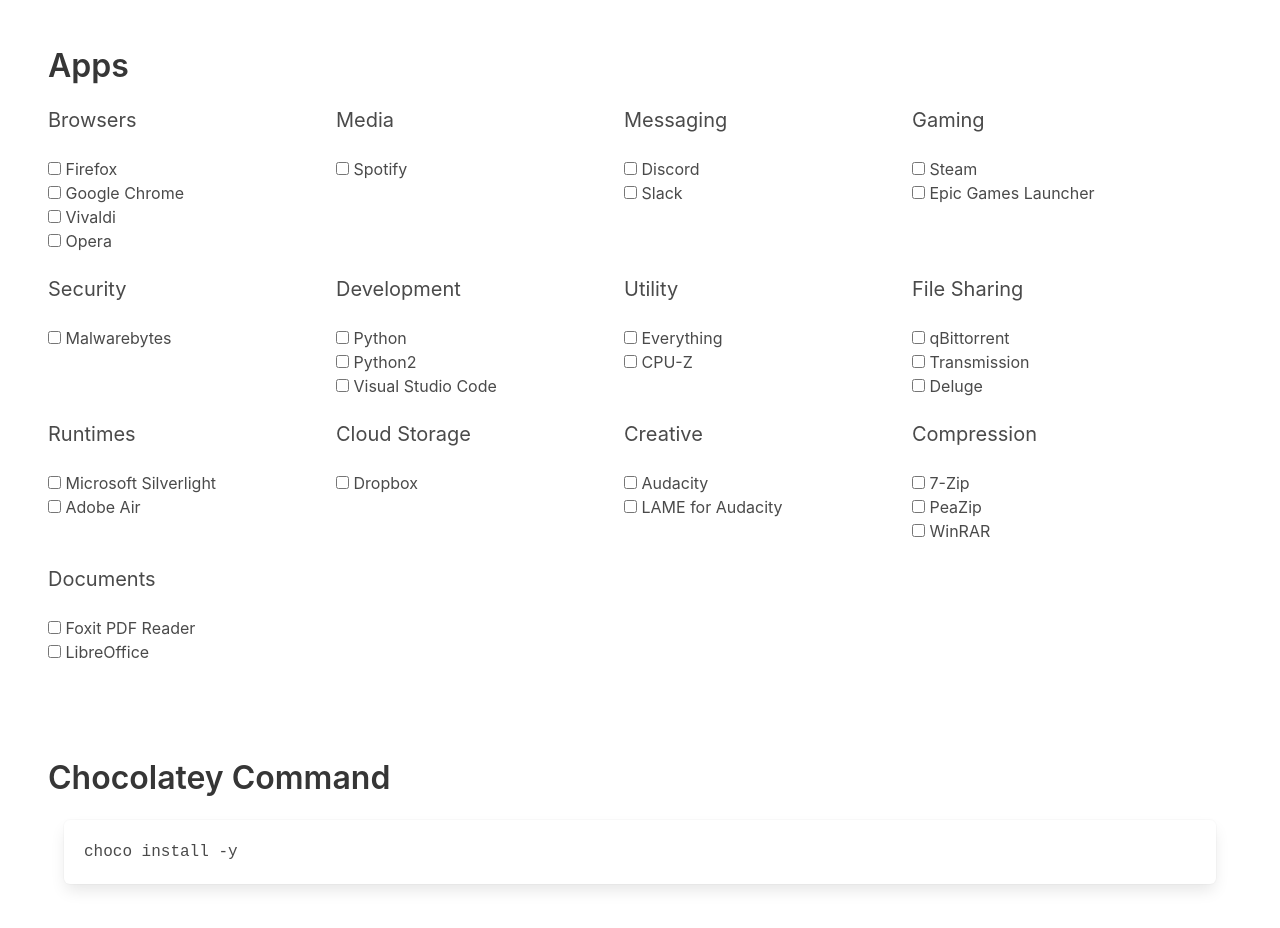
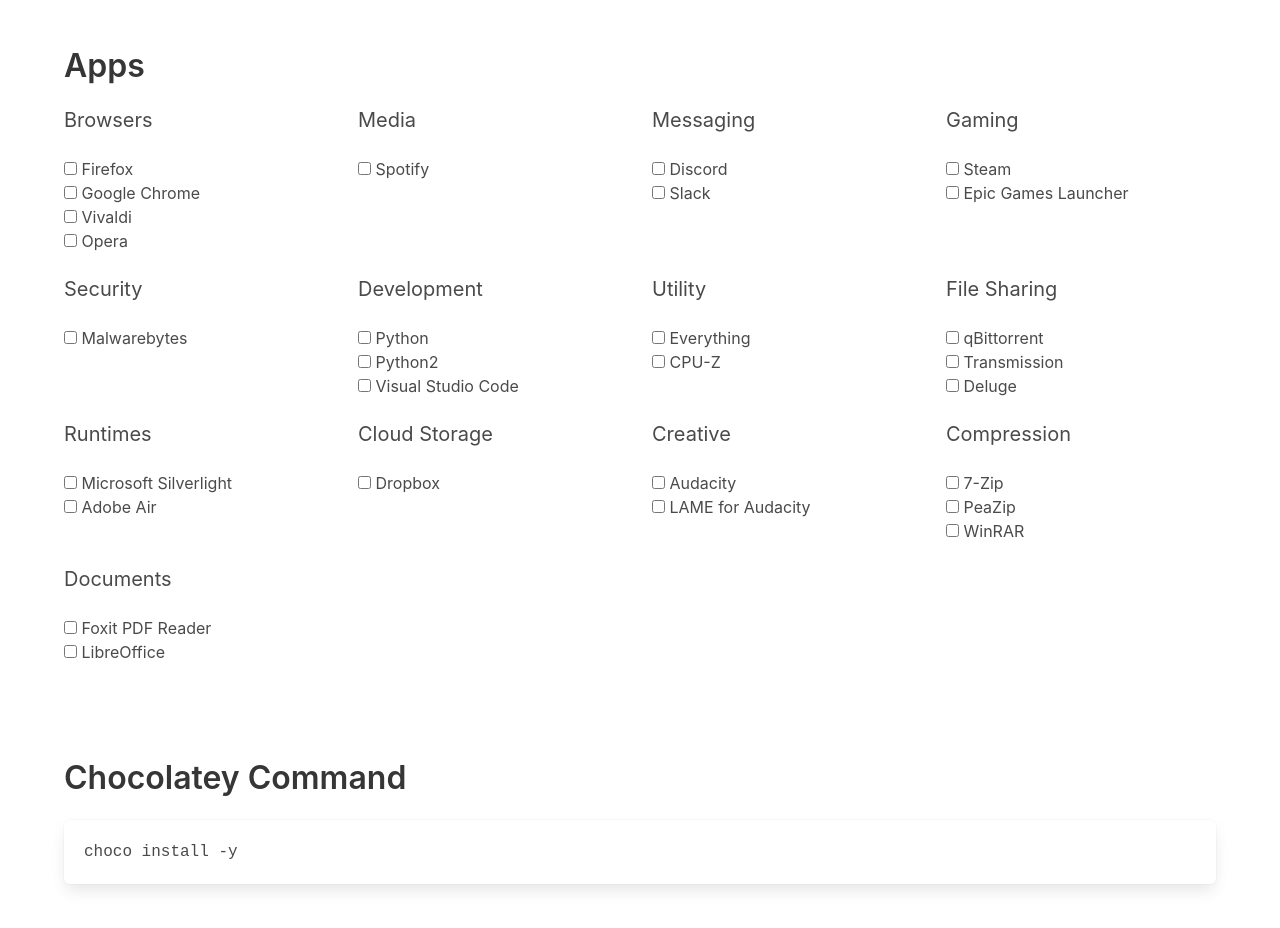
Before and after one commit to pricecomstock/checklatey, a Svelte app: page / in a window 1280 px wide. Shown: the top 928 px of the page. Built offline with nearby package versions, Linux system fonts and the light colour scheme.

Commit message:
cleaned up columns

```diff
--- a/src/components/AppSelector.svelte
+++ b/src/components/AppSelector.svelte
@@ -4,8 +4,9 @@
   export let selectedByCategory;
 </script>
 
+<div class="container">
   <h1 class="title">Apps</h1>
-<div class="container columns is-multiline">
+  <div class="columns is-multiline is-fullwidth is-mobile">
     {#each appsByCategory as category, i (category)}
       <Category
         name={category.categoryName}
@@ -13,3 +14,4 @@
         bind:selectedApps={selectedByCategory[i].selected} />
     {/each}
   </div>
+</div>
--- a/src/components/Category.svelte
+++ b/src/components/Category.svelte
@@ -4,7 +4,7 @@
   export let selectedApps = [];
 </script>
 
-<div class="column is-one-quarter">
+<div class="column is-6-mobile is-4-tablet is-3-desktop is-2-fullhd">
   <h2 class="subtitle">{name}</h2>
   {#each apps as app, i (app.globalIndex)}
     <label class="checkbox">
--- a/src/components/Output.svelte
+++ b/src/components/Output.svelte
@@ -7,7 +7,7 @@
 
 </style>
 
-<h1 class="title">Chocolatey Command</h1>
 <div class="container">
+  <h1 class="title">Chocolatey Command</h1>
   <div class="box is-family-code">{chocolateyCommand}</div>
 </div>
```
Lines whose indentation alone changed are shown as unchanged.
